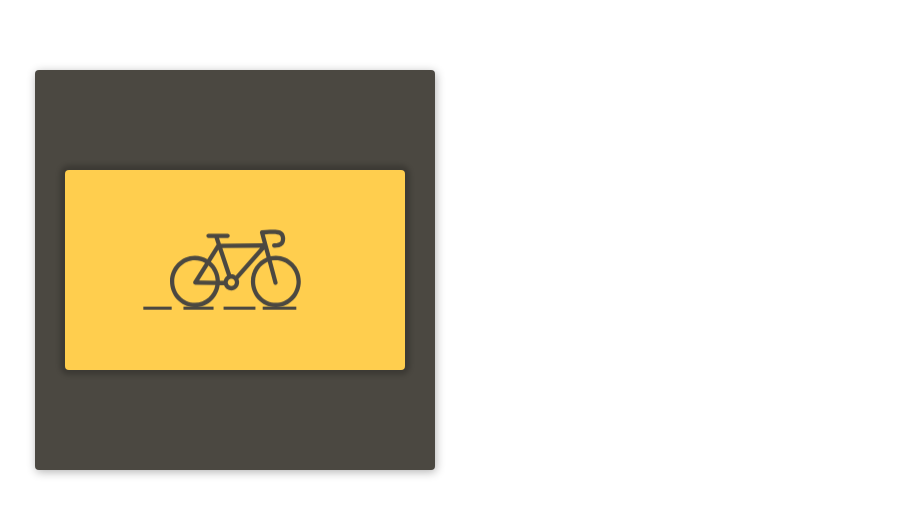
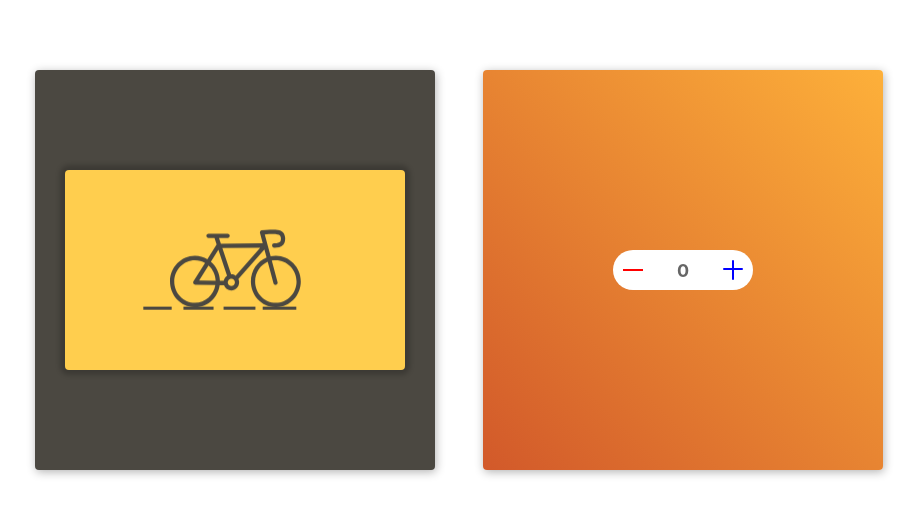
Before and after one commit to lhbooo/100days-css-challenge, a React (Vite) app: page / in a window 1280 px wide. Shown: the part 3048-3562 px from the top of the page, without its empty margins (181-1100 px from the left). Built offline with nearby package versions, Linux system fonts and the light colour scheme.

Commit message:
finish day14 😄

```diff
--- a/src/App.jsx
+++ b/src/App.jsx
@@ -14,6 +14,7 @@ const Day10 = React.lazy(() => import('./challenge/day10'));
 const Day11 = React.lazy(() => import('./challenge/day11'));
 const Day12 = React.lazy(() => import('./challenge/day12'));
 const Day13 = React.lazy(() => import('./challenge/day13'));
+const Day14 = React.lazy(() => import('./challenge/day14'));
 
 function App() {
   return (
@@ -36,6 +37,7 @@ function App() {
           <Day11></Day11>
           <Day12></Day12>
           <Day13></Day13>
+          <Day14></Day14>
         </div>
       </main>
       {/* <iframe height={'500px'} width={'500px'} src='https://cdpn.io/roydigerhund/fullembedgrid/VaPKvj?animations=run&type=embed'/> */}
--- /dev/null
+++ b/src/challenge/day14/index.jsx
@@ -0,0 +1,24 @@
+import { useState } from 'react';
+import './index.scss';
+
+const Day14 = () => {
+  const [count, setCount] = useState(0)
+  return (
+    <div className="frame day14">
+      <div className='count-button'>
+        <div className='count-button__decrease' onClick={() => setCount(count - 1)}>
+          <div className='line'></div>
+        </div>
+        <div className='count-button__number'>{ count }</div>
+        <div className='count-button__increase' onClick={() => setCount(count + 1)}>
+          <div className='plus'>
+            <div className='plus-h'></div>
+            <div className='plus-v'></div>
+          </div>
+        </div>
+      </div>
+    </div>
+  )
+}
+
+export default Day14
--- /dev/null
+++ b/src/challenge/day14/index.scss
@@ -0,0 +1,70 @@
+.day14{
+  display: flex;
+  justify-content: center;
+  align-items: center;
+  background: linear-gradient(to top right, #D2592A 0%, #FDB03A 100%);
+  .count-button {
+    width: 140px;
+    height: 40px;
+    padding: 5px;
+    box-sizing: border-box;
+    background-color: #fff;
+    border-radius: 30px;
+    display: flex;
+    justify-content: space-between;
+    align-items: center;
+    .count-button__decrease {
+      width: 30px;
+      height: 30px;
+      border-radius: 50%;
+      display: grid;
+      place-content: center;
+      background-color: #fff;
+      transition: background-color .4s;
+      cursor: pointer;
+      .line {
+        height: 2px;
+        width: 20px;
+        background-color: red;
+        transition: background-color .4s;
+    }
+      &:hover {
+        transition: all .4s;
+        background-color: red;
+        .line {
+          transition: all .4s;
+          background-color: #fff;
+        }
+      }
+    }
+    .count-button__increase {
+      @extend .count-button__decrease;
+      .plus {
+        .plus-h {
+          height: 2px;
+          width: 20px;
+          border-radius: 2px;
+          transition: all .4s;
+          background-color: blue;
+        }
+        .plus-v {
+          @extend .plus-h;
+          transform: rotate(90deg) translateX(-1px);
+        }
+      }
+      &:hover {
+        background-color: blue;
+        transition: all .4s;
+        .plus-h, .plus-v {
+          background-color: #fff;
+          transition: all .4s;
+        }
+      }
+    }
+    .count-button__number {
+      font-size: 18px;
+      color: #666;
+      font-weight: bold;
+    }
+  }
+}
```
